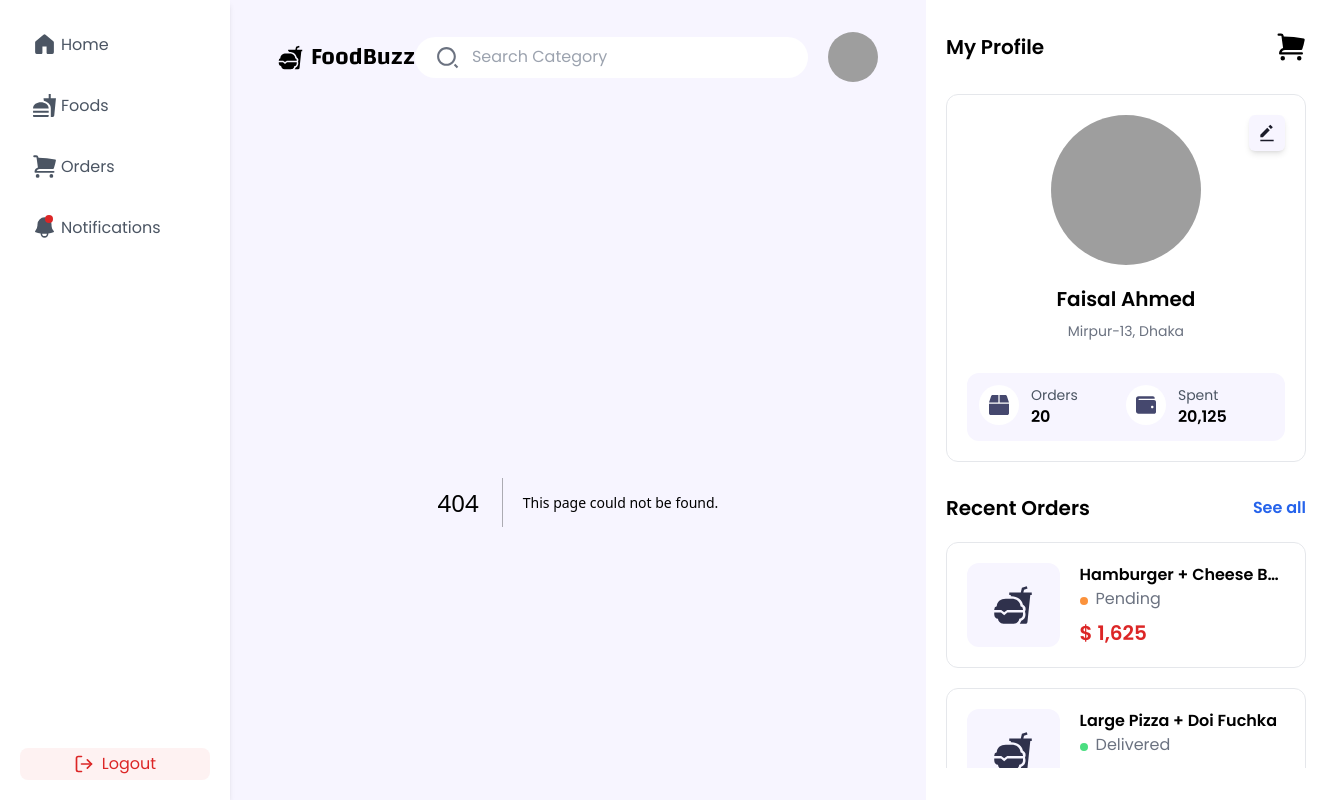
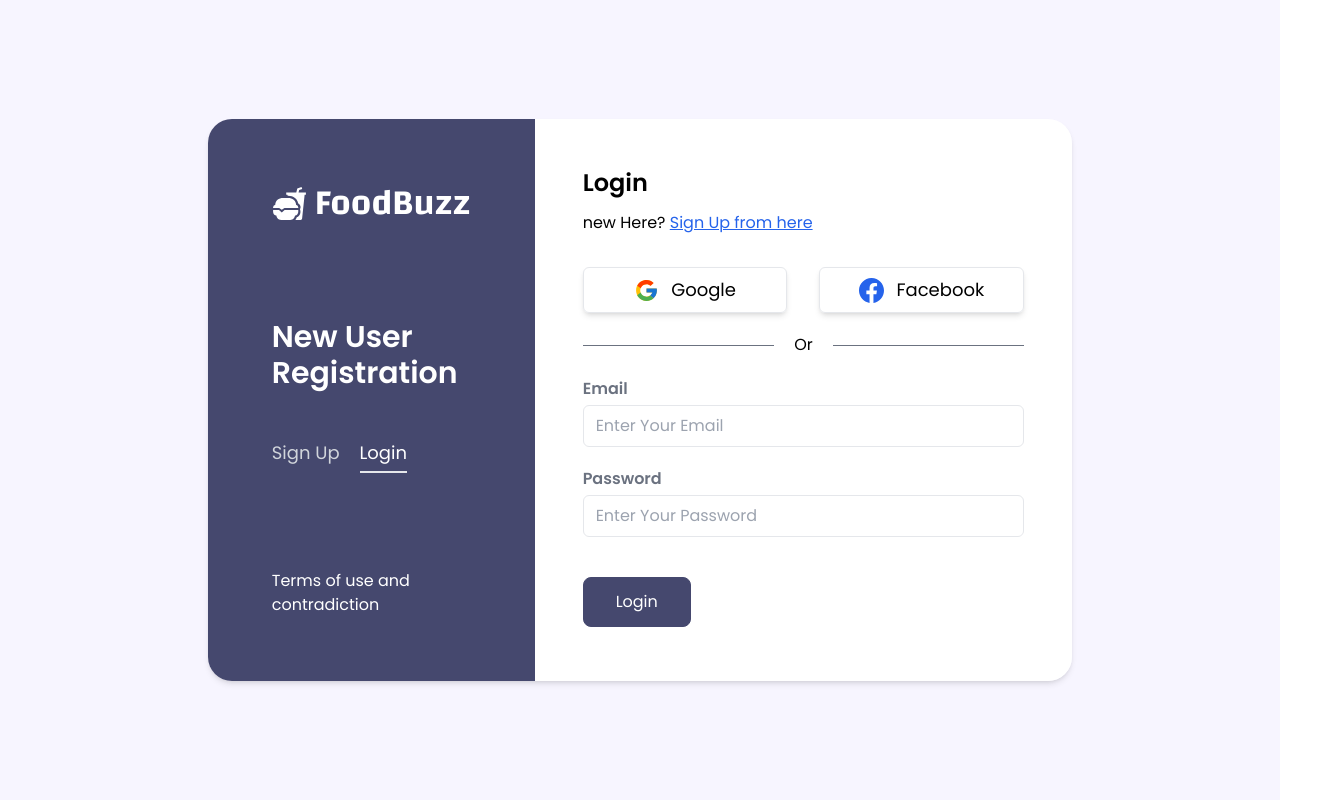
Before and after one commit to dev-faisal-ahmed/FoodBuzz, a Next.js app: page /login in a window 1280 px wide. Before the commit this address had no page. Shown: the whole page, 1326 px wide, since content can reach past the window. Built offline with nearby package versions, Linux system fonts and the light colour scheme; no server answers; grey boxes are pictures that could not be loaded.

Commit message:
login implemented

```diff
--- /dev/null
+++ b/app/login/page.jsx
@@ -0,0 +1,13 @@
+import { LoginForm } from '@/components/login_page/loginForm';
+import { AuthLeft } from '@/components/shared/auth/authLeft';
+
+export default function LoginPage() {
+  return (
+    <section className='flex gap-5 h-[100svh] center-xy bg-primary-50'>
+      <div className='w-fit rounded-3xl overflow-hidden flex lg:shadow-md lg:p-0 p-5'>
+        <AuthLeft />
+        <LoginForm />
+      </div>
+    </section>
+  );
+}
--- a/app/sign-up/layout.jsx
+++ /dev/null
@@ -1,3 +0,0 @@
-export default function AuthLayout({ children }) {
-  return <main>{children}</main>;
-}
--- a/components/layout/layoutProvider.jsx
+++ b/components/layout/layoutProvider.jsx
@@ -6,7 +6,7 @@ import { MobileLayout } from './mobileLayout';
 export function LayoutProvider({ children, font }) {
   const pathName = usePathname();
 
-  if (pathName === '/sign-up')
+  if (pathName === '/sign-up' || pathName === '/login')
     return <main className={font.className}>{children}</main>;
 
   return (
--- /dev/null
+++ b/components/login_page/loginForm.jsx
@@ -0,0 +1,83 @@
+'use client';
+import Link from 'next/link';
+import AuthInput from '../shared/auth/authInput';
+import { FacebookAuth } from '../shared/auth/facebookAuth';
+import { GoogleAuth } from '../shared/auth/googleAuth';
+import { useSignInWithEmailAndPassword } from 'react-firebase-hooks/auth';
+import { Loader } from '../shared/loader/loader';
+import { auth } from '@/firebase/firebase.init';
+import { toast } from 'react-hot-toast';
+import { toastConfig } from '@/helper/toastConfig';
+import { useRouter } from 'next/navigation';
+
+export function LoginForm() {
+  const [signInWithEmailAndPassword, user, loading, error] =
+    useSignInWithEmailAndPassword(auth);
+  const router = useRouter();
+
+  // login handler
+  function handleLogin(event) {
+    event.preventDefault();
+    const form = event.target;
+    const email = form.email.value;
+    const password = form.password.value;
+
+    signInWithEmailAndPassword(email, password);
+  }
+
+  if (error) toast.error(error.message, toastConfig);
+
+  if (user) {
+    toast.success(`Logged as ${user.user.displayName}`);
+    router.push('/');
+  }
+
+  return (
+    <div className='w-full lg:p-12 p-8 bg-white lg:rounded-none lg:shadow-none shadow-md rounded-3xl'>
+      {/* headers */}
+      <h1 className='text-2xl font-semibold'>Login</h1>
+      <p className='mt-3'>
+        new Here?{' '}
+        <Link className='text-blue-600 underline' href={'/sign-up'}>
+          Sign Up from here
+        </Link>
+      </p>
+      <div className='mt-8 lg:flex-row flex flex-col lg:gap-8 gap-3'>
+        <GoogleAuth />
+        <FacebookAuth />
+      </div>
+
+      {/* divider */}
+      <div className='center-y gap-5 my-5'>
+        <div className='w-full h-[1px] bg-gray-500'>&nbsp;</div>
+        Or
+        <div className='w-full h-[1px] bg-gray-500'>&nbsp;</div>
+      </div>
+
+      {/* login form */}
+      <form onSubmit={handleLogin} className='flex flex-col lg:gap-5 gap-3'>
+        <AuthInput
+          name={'email'}
+          title={'Email'}
+          placeholder={'Enter Your Email'}
+          type={'email'}
+        />
+        <AuthInput
+          name={'password'}
+          title={'Password'}
+          placeholder={'Enter Your Password'}
+          type={'password'}
+        />
+        {loading ? (
+          <div className='mt-5 block px-8 lg:py-3 py-2 lg:mx-0 mx-auto bg-gray-500 w-fit rounded-lg'>
+            <Loader className={'w-fit'} />
+          </div>
+        ) : (
+          <button className='mt-5 block px-8 lg:py-3 py-2 lg:mx-0 mx-auto bg-primary-500 hover:bg-transparent border border-primary-500 text-white hover:text-primary-500 animation w-fit rounded-lg'>
+            Login
+          </button>
+        )}
+      </form>
+    </div>
+  );
+}
--- a/components/sign_up_page/signUpForm.jsx
+++ b/components/sign_up_page/signUpForm.jsx
@@ -11,6 +11,7 @@ import { useRouter } from 'next/navigation';
 import {
   useCreateUserWithEmailAndPassword,
   useUpdateProfile,
+  useSignOut,
 } from 'react-firebase-hooks/auth';
 import { Loader } from '../shared/loader/loader';
 import { useState } from 'react';
@@ -21,6 +22,7 @@ export function SignUpForm() {
     useCreateUserWithEmailAndPassword(auth);
   const [updateProfile, updating, errorToUpdateProfile] =
     useUpdateProfile(auth);
+  const [signOut] = useSignOut(auth);
   const [fetching, setFetching] = useState(false);
 
   // handle sign up
@@ -40,11 +42,12 @@ export function SignUpForm() {
           updateProfile({ displayName: name });
           fetch('/api/sign-up', postReq(newUser))
             .then((res) => res.json())
-            .then((res) => {
+            .then(async (res) => {
               if (res.okay) {
                 toast.success(res.msg, toastConfig);
                 setFetching(false);
-                route.push('/');
+                await signOut();
+                route.push('/login');
               } else {
                 toast.error(res.msg, toastConfig);
               }
```
Also changed, not shown: app/foods/page.jsx (renamed from app/foods/page.js).
